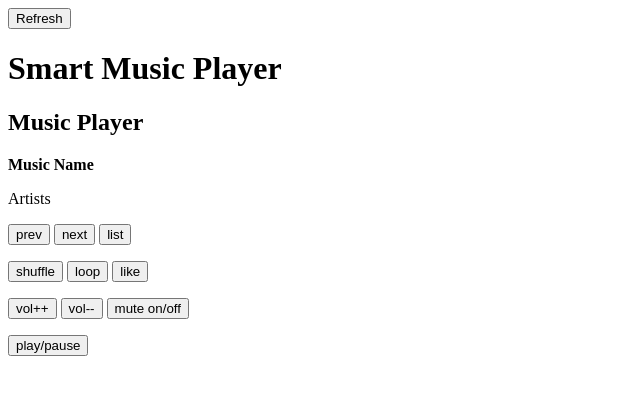
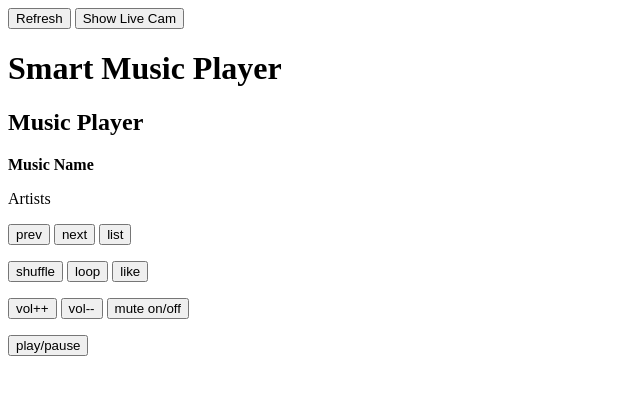
Before and after one commit to nlime3141592/SmartMusicPlayerLinux, a Flask app: page / in a window 1280 px wide. Shown: the top 395 px of the page, without its empty margins (0-640 px from the left). Run offline with Flask 3, Linux system fonts and the light colour scheme; parts of the project's set-up code (start-up, migrations or seed data) failed here and were passed over.

Commit message:
feat: link to cam page

```diff
--- a/static/js/index.js
+++ b/static/js/index.js
@@ -1,5 +1,9 @@
 document.getElementById("btn_refresh_page").onclick = async () =>
 {
-    // NOTE: This block is intentionally left blank.
-    // TODO: Implement URI; POST /refresh
+    window.location.reload()
 }
+
+document.getElementById("btn_cam_page").onclick = async () =>
+{
+    window.location.href = "/cam"
+}
--- a/templates/index.html
+++ b/templates/index.html
@@ -5,6 +5,7 @@
 	<body>
 		<div>
 			<button id="btn_refresh_page">Refresh</button>
+			<button id="btn_cam_page">Show Live Cam</button>
 		</div>
 		<h1>Smart Music Player</h1>
 		<div>
```
